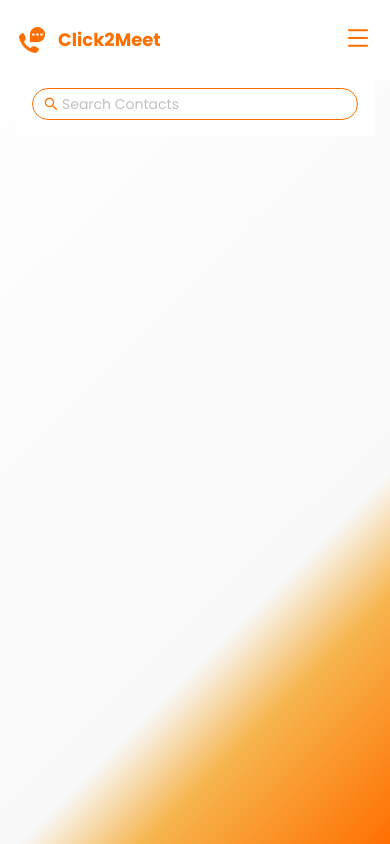
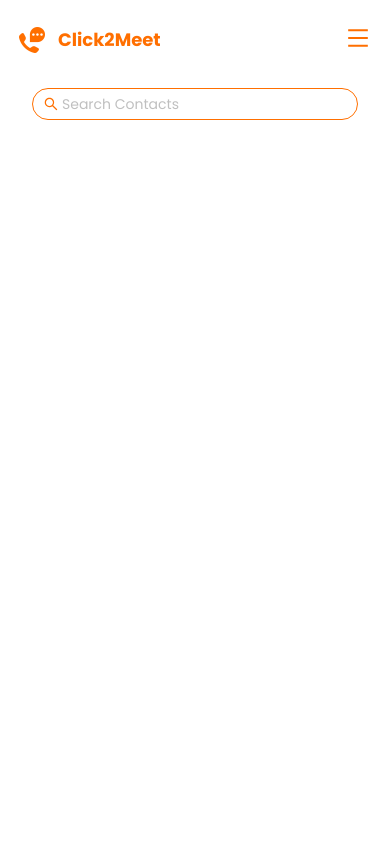
Before and after one commit to kalpesh521/Click2Meet, a React (Vite) app in the folder click2meet/: page /edit/1 in a window 390 px wide. Built offline with nearby package versions, Linux system fonts and the light colour scheme.

Commit message:
form validation and spin added

```diff
--- a/click2meet/src/components/ContactForm.jsx
+++ b/click2meet/src/components/ContactForm.jsx
@@ -9,30 +9,43 @@ import {
   GlobalOutlined,
   MessageOutlined,
 } from "@ant-design/icons";
+import { toast } from "react-toastify";
+import { validateContactForm,areAllFieldsEmpty } from "../utils/validation";
 
 const { TextArea } = Input;
 
-const ContactForm = ({ initialValues = {}, onSubmit, isViewMode = false ,submitText }) => {
+const ContactForm = ({ initialValues = {}, onSubmit, isViewMode = false, submitText }) => {
   const [formData, setFormData] = useState({
-    firstName: initialValues.firstName || "",
-    lastName: initialValues.lastName || "",
-    email: initialValues.email || "",
-    country: initialValues.country || "",
-    phoneNumber: initialValues.phoneNumber || "",
-    message: initialValues.message || "",
+    firstName: initialValues.firstName,
+    lastName: initialValues.lastName,
+    email: initialValues.email,
+    country: initialValues.country,
+    phoneNumber: initialValues.phoneNumber,
+    message: initialValues.message,
   });
 
   const handleChange = (e) => {
-    if (isViewMode) return; // prevent changes in view mode
+    if (isViewMode) return;
     const { name, value } = e.target;
     setFormData((prev) => ({ ...prev, [name]: value }));
   };
 
   const handleSubmit = (e) => {
     e.preventDefault();
-    if (!isViewMode) {
-      onSubmit({ ...formData, id: initialValues.id });
+    if (isViewMode) return;
+
+    if (areAllFieldsEmpty(formData)) {
+      toast.error("Please fill out all required fields.", {position: "bottom-right"});
+      return;
     }
+
+    const errors = validateContactForm(formData);
+    if (errors.length > 0) {
+      errors.forEach((err) => toast.error(err));
+      return;
+    }
+
+    onSubmit({ ...formData, id: initialValues.id });
   };
 
   return (
@@ -43,9 +56,7 @@ const ContactForm = ({ initialValues = {}, onSubmit, isViewMode = false ,submitT
     >
       <Form.Item required>
         <Input
-          prefix={
-            <UserOutlined style={{ color: "#FF6F00" }} className="form-icon" />
-          }
+          prefix={<UserOutlined style={{ color: "#FF6F00" }} className="form-icon" />}
           name="firstName"
           placeholder="Enter First Name"
           value={formData.firstName}
@@ -56,12 +67,7 @@ const ContactForm = ({ initialValues = {}, onSubmit, isViewMode = false ,submitT
 
       <Form.Item required>
         <Input
-          prefix={
-            <IdcardOutlined
-              style={{ color: "#FF6F00" }}
-              className="form-icon"
-            />
-          }
+          prefix={<IdcardOutlined style={{ color: "#FF6F00" }} className="form-icon" />}
           name="lastName"
           placeholder="Enter Last Name"
           value={formData.lastName}
@@ -72,9 +78,7 @@ const ContactForm = ({ initialValues = {}, onSubmit, isViewMode = false ,submitT
 
       <Form.Item required>
         <Input
-          prefix={
-            <MailOutlined style={{ color: "#FF6F00" }} className="form-icon" />
-          }
+          prefix={<MailOutlined style={{ color: "#FF6F00" }} className="form-icon" />}
           type="email"
           name="email"
           placeholder="Enter Email"
@@ -86,12 +90,7 @@ const ContactForm = ({ initialValues = {}, onSubmit, isViewMode = false ,submitT
 
       <Form.Item required>
         <Input
-          prefix={
-            <GlobalOutlined
-              style={{ color: "#FF6F00" }}
-              className="form-icon"
-            />
-          }
+          prefix={<GlobalOutlined style={{ color: "#FF6F00" }} className="form-icon" />}
           name="country"
           placeholder="Enter Country"
           value={formData.country}
@@ -102,9 +101,7 @@ const ContactForm = ({ initialValues = {}, onSubmit, isViewMode = false ,submitT
 
       <Form.Item required>
         <Input
-          prefix={
-            <PhoneOutlined style={{ color: "#FF6F00" }} className="form-icon" />
-          }
+          prefix={<PhoneOutlined style={{ color: "#FF6F00" }} className="form-icon" />}
           name="phoneNumber"
           placeholder="Enter Phone Number"
           value={formData.phoneNumber}
--- a/click2meet/src/index.css
+++ b/click2meet/src/index.css
@@ -23,11 +23,7 @@ a:hover {
   color: #535bf2;
 }
 
-body {
-  /* margin: auto;
-  display: flex;
-  align-content: center;
-  place-items: center; */
+/* body {
   min-width: 320px;
   min-height: 100vh;
   margin: 0;
@@ -45,7 +41,46 @@ body {
   background-size: cover;
 
   color: #000;
+} */
+
+
+body {
+  min-width: 320px;
+  min-height: 100vh;
+  margin: 0;
+  padding: 0;
+  font-family: 'Poppins', sans-serif;
+  background-color: #ffffff; /* Plain white */
+  color: #000;
+  position: relative;
+  overflow-x: hidden;
+  z-index: -2;
 }
+
+body::before {
+  content: '';
+  position: fixed; /* Stays fixed even if you scroll */
+  bottom: 0;
+  right: 0;
+  width: 20%;
+  height: 50%;
+  background: linear-gradient(135deg,  #FF6F00);
+  clip-path: ellipse(100% 50% at 100% 100%);
+  z-index: -1; /* Below all content, but above background */
+  opacity: 0.3;
+  pointer-events: none;
+}
+
+
+@media (max-width: 768px) {
+  body::before {
+    width: 100%;
+    height: 250px;
+    clip-path: ellipse(100% 60% at 100% 100%);
+    opacity: 0.7;
+  }
+}
+
 
 h1 {
   font-size: 3.2em;
--- a/click2meet/src/pages/AddContact.jsx
+++ b/click2meet/src/pages/AddContact.jsx
@@ -1,4 +1,4 @@
-import React from 'react';
+import React, { useState, useEffect } from 'react';
 import ContactForm from '../components/ContactForm';
 import { useDispatch, useSelector } from 'react-redux';
 import { addContact } from '../features/contacts/userReducer';
@@ -7,17 +7,20 @@ import '../assets/css/AddContact.css';
 import contactUsImg from '../assets/images/contact-us-image.png';
 import { toast } from 'react-toastify';
 import 'react-toastify/dist/ReactToastify.css';
+import { Spin } from 'antd';
 
 const AddContact = () => {
   const dispatch = useDispatch();
   const navigate = useNavigate();
   const contacts = useSelector((state) => state.users);
 
+  const [loading, setLoading] = useState(false);
+
   const handleSubmit = (contact) => {
+    setLoading(true);
+
     const newContact = { ...contact, id: Date.now() };
     dispatch(addContact(newContact));
-    console.log("Updated Contacts List:", [...contacts, newContact]);
-
 
     toast.success("Contact submitted successfully!", {
       position: "bottom-right",
@@ -30,15 +33,39 @@ const AddContact = () => {
       theme: "colored",
     });
 
-    setTimeout(() => navigate('/'), 1000);
+    setTimeout(() => {
+      navigate('/');
+    }, 3000);
   };
+
+  if (loading) {
+    return (
+      <div
+        style={{
+          display: "flex",
+          height: "100vh",
+          justifyContent: "center",
+          alignItems: "center",
+          backgroundColor: "rgba(255,255,255,0.8)",
+          position: "fixed",
+          top: 0,
+          left: 0,
+          right: 0,
+          bottom: 0,
+          zIndex: 9999,
+        }}
+      >
+        <Spin size="large" tip="Submitting..." />
+      </div>
+    );
+  }
 
   return (
     <div className="contact-container">
       <div className="contact-wrapper">
         <h1>Our Team of experts are here to help</h1>
         <p>Get support 24/7, with our award-winning support network of growth experts</p>
-        <img src={contactUsImg} alt="Contact -us" />
+        <img src={contactUsImg} alt="Contact us" />
       </div>
       <div className="form-wrapper">
         <ContactForm onSubmit={handleSubmit} submitText="Submit Contact" />
--- /dev/null
+++ b/click2meet/src/utils/validation.js
@@ -0,0 +1,54 @@
+// utils/validation.js
+import { parsePhoneNumberFromString } from "libphonenumber-js";
+
+export const nameRegex = /^[A-Za-z\s]+$/;
+export const countryRegex = /^[A-Za-z\s]+$/;
+export const emailRegex = /^[^\s@]+@[^\s@]+\.[^\s@]+$/;
+
+export const areAllFieldsEmpty = (values) => {
+  return (
+    !values.firstName?.trim() &&
+    !values.lastName?.trim() &&
+    !values.email?.trim() &&
+    !values.country?.trim() &&
+    !values.phoneNumber?.trim() &&
+    !values.message?.trim()
+  );
+};
+
+// Validate phone number using libphonenumber-js
+export const validatePhoneNumber = (phone) => {
+  if (!phone) return false;
+  const phoneNumber = parsePhoneNumberFromString(phone);
+  return phoneNumber ? phoneNumber.isValid() : false;
+};
+
+export const validateContactForm = (values) => {
+  const errors = [];
+
+  if (!values.firstName || !nameRegex.test(values.firstName)) {
+    errors.push("Please enter a valid first name using letters only.");
+  }
+
+  if (!values.lastName || !nameRegex.test(values.lastName)) {
+    errors.push("Please enter a valid last name using letters only.");
+  }
+
+  if (!values.email || !emailRegex.test(values.email)) {
+    errors.push("Please enter a valid email address (e.g., user@example.com).");
+  }
+
+  if (!values.country || !countryRegex.test(values.country)) {
+    errors.push("Please enter a valid country name using letters only.");
+  }
+
+  if (!values.phoneNumber || !validatePhoneNumber(values.phoneNumber)) {
+    errors.push("Please enter a valid phone number, including country code if applicable.");
+  }
+
+  if (!values.message || values.message.trim() === "") {
+    errors.push("Please provide a message or inquiry.");
+  }
+
+  return errors;
+};
--- /dev/null
+++ b/package.json
@@ -0,0 +1,5 @@
+{
+  "dependencies": {
+    "libphonenumber-js": "^1.12.8"
+  }
+}
```
Also changed, not shown: 1 other file (tests, documents, lock files or other folders).
